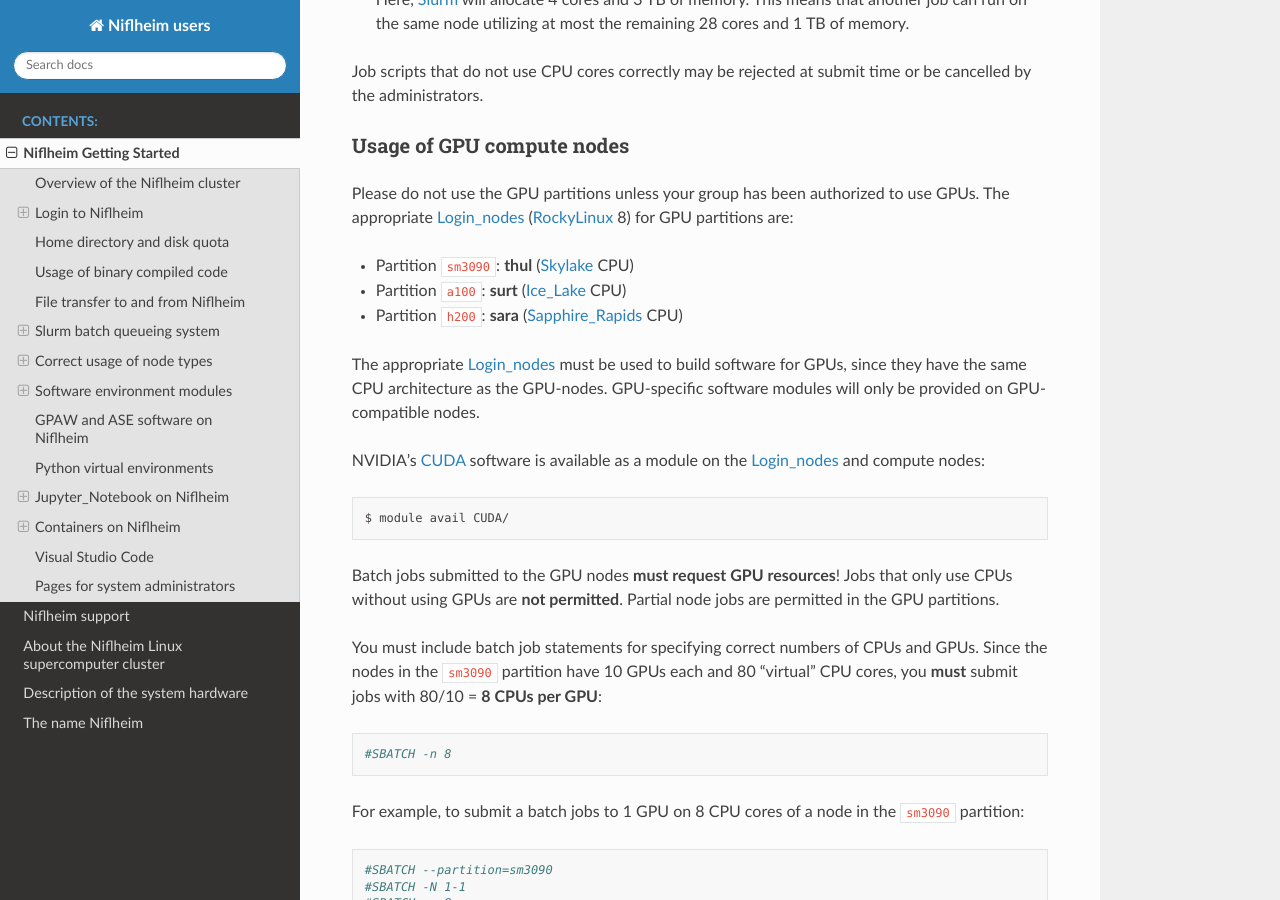
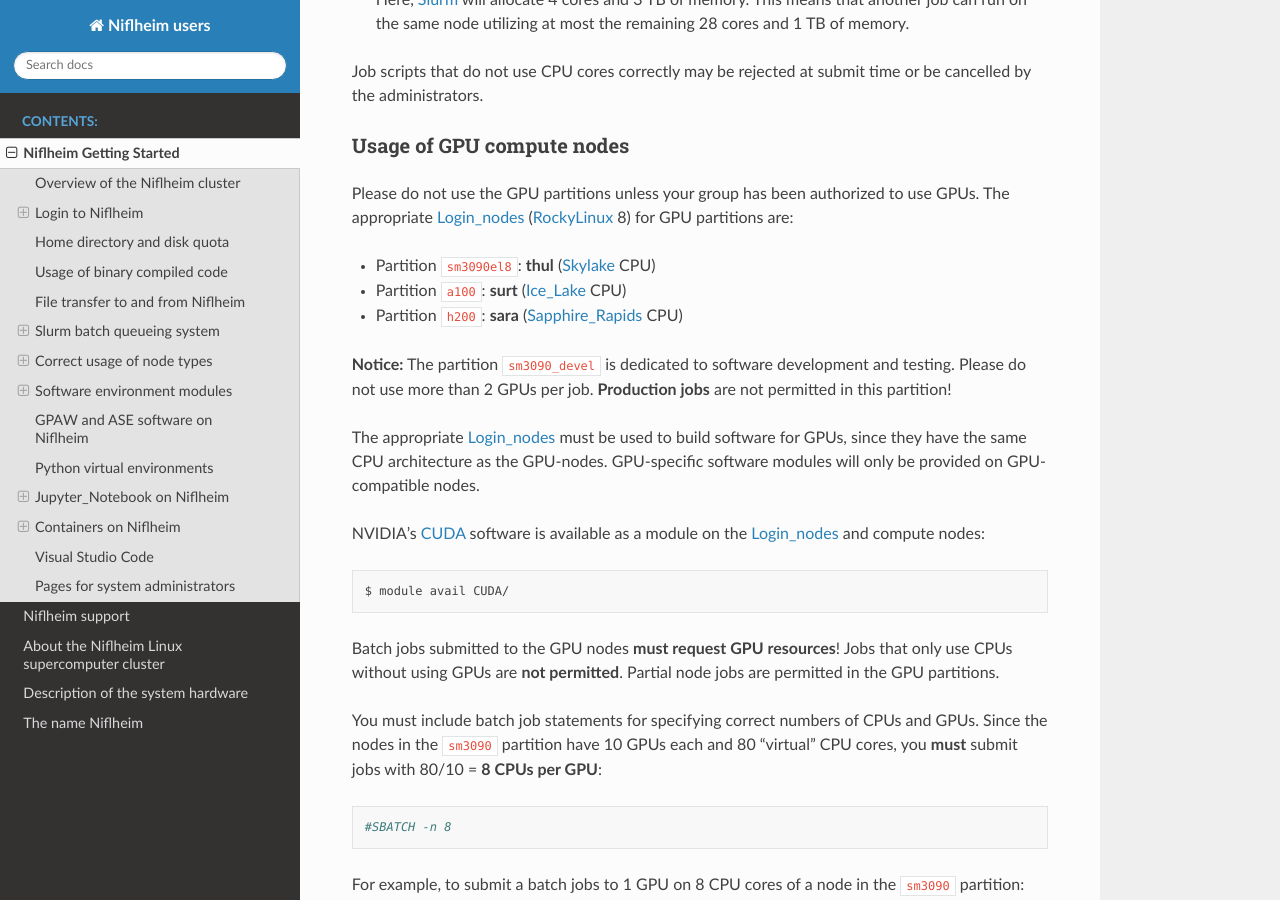
Before and after one commit to OleHolmNielsen/Niflheim_users, a Sphinx documentation site: the page built from docs/Niflheim_Getting_Started.rst, in a window 1280 px wide and 900 px high, scrolled down 13845 px. Built offline with Sphinx 7.4.7 and the Read the Docs theme 3.1.0, drawn with Linux system fonts in a browser that asks for light colours.

Commit message:
Partition sm3090_devel description

```diff
--- a/docs/Niflheim_Getting_Started.rst
+++ b/docs/Niflheim_Getting_Started.rst
@@ -711,9 +711,13 @@ Usage of GPU compute nodes
 Please do not use the GPU partitions unless your group has been authorized to use GPUs.
 The appropriate Login_nodes_ (RockyLinux_ 8) for GPU partitions are:
 
-* Partition ``sm3090``: **thul** (Skylake_ CPU)
+* Partition ``sm3090el8``: **thul** (Skylake_ CPU)
 * Partition ``a100``: **surt** (Ice_Lake_ CPU)
 * Partition ``h200``: **sara** (Sapphire_Rapids_ CPU)
+
+**Notice:** The partition ``sm3090_devel`` is dedicated to software development and testing.
+Please do not use more than 2 GPUs per job.
+**Production jobs** are not permitted in this partition!
 
 The appropriate Login_nodes_ must be used to build software for GPUs, since they have the same CPU architecture as the GPU-nodes.
 GPU-specific software modules will only be provided on GPU-compatible nodes.
```
